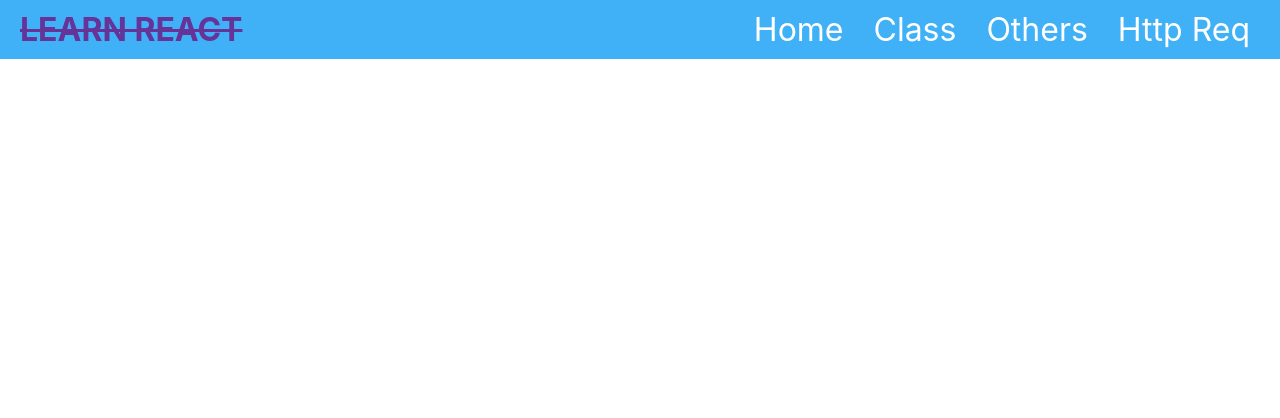
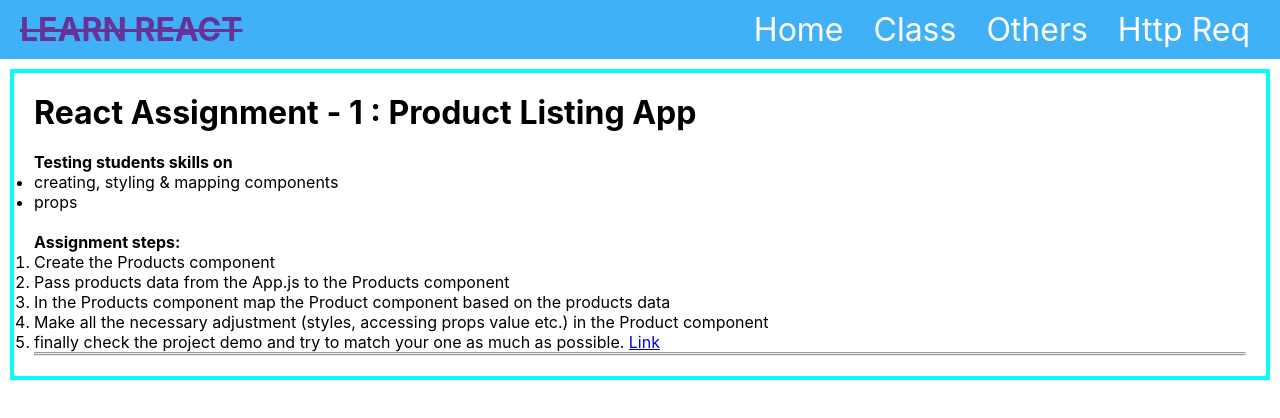
Before and after one commit to khaled39ab/React-With-LWS, a React (Create React App) app: page /all-assignment in a window 1280 px wide. Shown: the top 418 px of the page. Built offline with nearby package versions, Linux system fonts and the light colour scheme.

Commit message:
change module

```diff
--- a/src/App.js
+++ b/src/App.js
@@ -10,6 +10,7 @@ import QuotesGenerator from './HttpReq/QuotesGenerator';
 import More from './HttpReq/More';
 import Others from './page/Others';
 import CardGroup from './page/cards/CardGroup';
+import AllProject from './miniProject/AllProject';
 
 
 function App() {
@@ -26,6 +27,7 @@ function App() {
         <Route path="/more" element={<More></More>}></Route>
         <Route path="/others" element={<Others></Others>}></Route>
         <Route path="/card" element={<CardGroup></CardGroup>}></Route>
+        <Route path="/all-assignment" element={<AllProject></AllProject>}></Route>
       </Routes>
 
     </div>
--- a/src/assignment/AllAssignment.js
+++ b/src/miniProject/AllProject.js
@@ -1,7 +1,7 @@
 import React from 'react';
 import Assignment1 from './Assignment1';
 
-const AllAssignment = () => {
+const AllProject = () => {
     return (
         <div>
             <Assignment1></Assignment1>
@@ -9,4 +9,4 @@ const AllAssignment = () => {
     );
 };
 
-export default AllAssignment;
+export default AllProject;
--- a/src/assignment/Assignment1.js
+++ b/src/miniProject/Assignment1.js
@@ -2,16 +2,18 @@ import React from 'react';
 
 const Assignment1 = () => {
     return (
-        <div style={{ 'border': '4px solid cyan', 'padding': '10px', 'margin': '10px' }}>
+        <div style={{ 'border': '4px solid cyan', 'padding': '20px', 'margin': '10px' }}>
             <div>
-                <h1>React Assignment - 1 : Product Listing App</h1>
+                <h1>React Assignment - 1 : Product Listing App</h1> <br />
 
-                <h4> <strong>Testing students skills on</strong>
+                <h4>Testing students skills on</h4>
+                <p>
                     <ul>
                         <li>creating, styling & mapping components</li>
                         <li>props</li>
                     </ul>
-                </h4>
+                </p>
+                <br />
 
                 <h4> <strong>Assignment steps:</strong></h4>
                 <p>
@@ -20,9 +22,14 @@ const Assignment1 = () => {
                         <li>Pass products data from the App.js to the Products component</li>
                         <li>In the Products component map the Product component based on the products data</li>
                         <li>Make all the necessary adjustment (styles, accessing props value etc.) in the Product component </li>
-                        <li>finally check the project demo and try to match your one as much as possible. <a href="https://react-assignment-1-products-listing.netlify.app/">Link</a></li>
+                        <li>finally check the project demo and try to match your one as much as possible. <a href="https://react-assignment-1-products-listing.netlify.app/" target="blank">Link</a></li>
                     </ol>
                 </p>
+            </div>
+            <hr />
+            <hr />
+            <div>
+
             </div>
         </div>
     );
--- a/src/page/OthersNavbar.js
+++ b/src/page/OthersNavbar.js
@@ -18,7 +18,7 @@ const OthersNavbar = () => {
                 <li style={listStyle}>
                     <Link className='link' to={'/form'}>Form</Link>
                     <Link className='link' to={'/card'}>Card</Link>
-                    {/* <Link className='link' to={'/'}>More</Link> */}
+                    <Link className='link' to={'/all-project'}>All Project</Link>
                 </li>
             </ul>
         </div>
```
